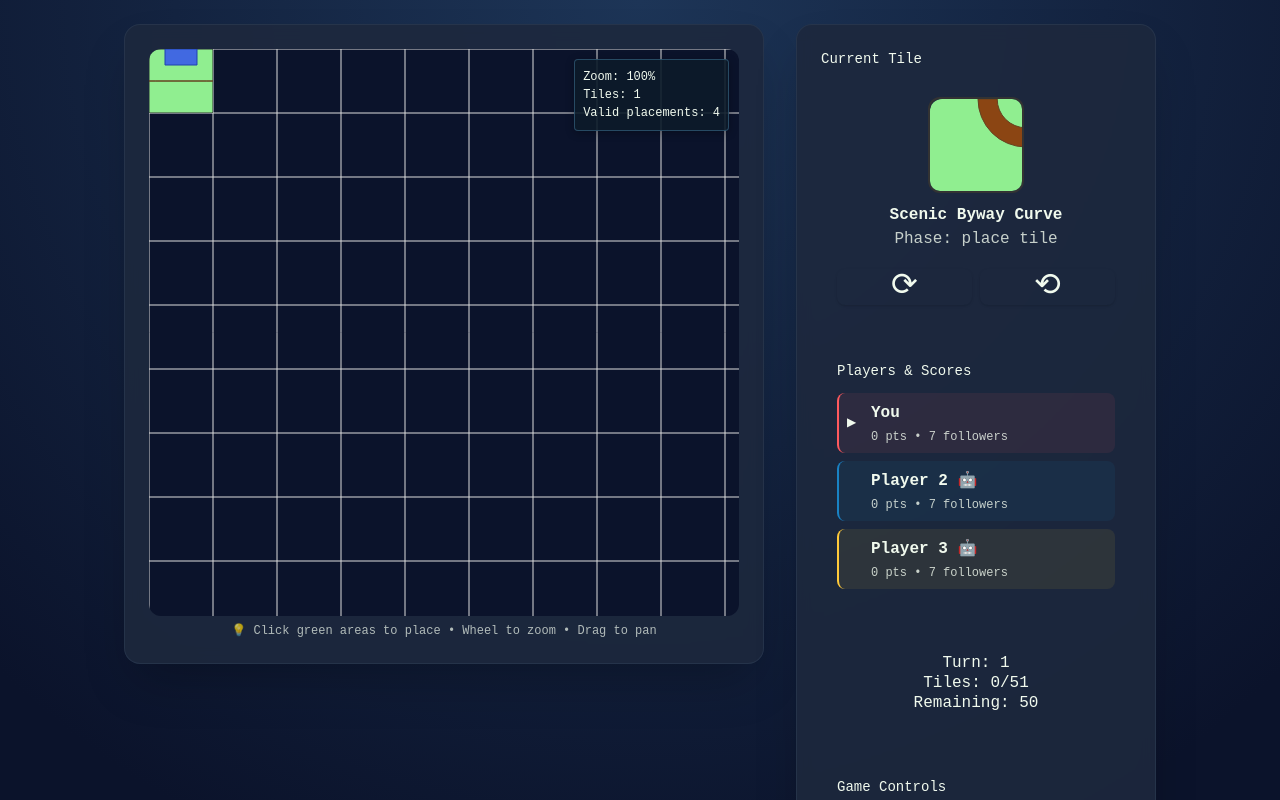
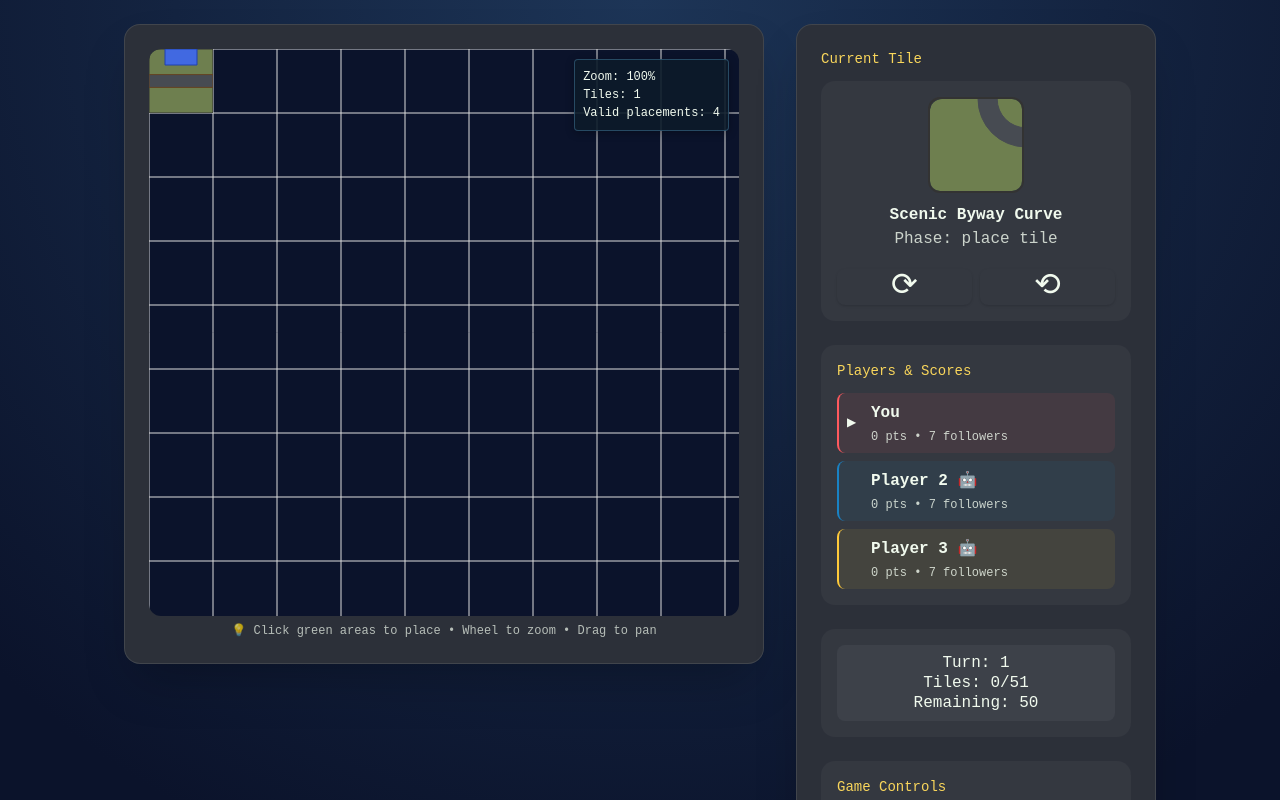
Before and after one commit to slacabos/American-Title-Trails, a React (Vite) app: page / in a window 1280 px wide. Both pictures are taken after a click on the button "🚀 Start Game". Shown: the top 800 px of the page. Built offline with nearby package versions, Linux system fonts and the light colour scheme; a web font is replaced by a local one.

Commit message:
Improve colours and road rendering

```diff
--- a/src/App.tsx
+++ b/src/App.tsx
@@ -28,14 +28,14 @@ const App: React.FC = () => {
       </main>
 
       {gameStarted && (
-        <footer className="bg-slate-800/90 backdrop-blur-sm border-t border-slate-700/50 p-4 flex items-center justify-center gap-4">
+        <footer className="bg-card backdrop-blur-sm border-t border-border p-4 flex items-center justify-center gap-4">
           <img
             src="/src/assets/icon.png"
             alt="American Tile Trails Game Icon"
             className="w-8 h-8 rounded-md"
           />
           <div className="text-center">
-            <h1 className="text-sm text-yellow-400 font-game mb-1">
+            <h1 className="text-sm text-accent font-game mb-1">
               American Tile Trails
             </h1>
             <p className="text-xs opacity-80 leading-tight font-game">
--- a/src/components/GameBoard.tsx
+++ b/src/components/GameBoard.tsx
@@ -164,7 +164,7 @@ const GameBoard: React.FC<GameBoardProps> = ({ players, onReset }) => {
 
   return (
     <>
-      <div className="relative bg-slate-800/90 backdrop-blur-sm border border-slate-700/50 rounded-2xl p-6 shadow-2xl max-h-[80vh] flex flex-col">
+      <div className="relative bg-card backdrop-blur-sm border border-border rounded-2xl p-6 shadow-2xl max-h-[80vh] flex flex-col">
         <BoardCanvas
           board={gameState.board}
           currentTile={gameState.currentTile}
@@ -179,8 +179,8 @@ const GameBoard: React.FC<GameBoardProps> = ({ players, onReset }) => {
         )}
 
         {gameState.phase === GamePhase.CLAIM_FEATURE && (
-          <div className="mt-3 p-3 bg-game-accent/10 rounded-lg border border-game-accent/20">
-            <h3 className="m-0 mb-2 text-xs text-game-accent font-game">
+          <div className="mt-3 p-3 bg-accent/10 rounded-lg border border-accent/20">
+            <h3 className="m-0 mb-2 text-xs text-accent font-game">
               Claim a Feature
             </h3>
             <p className="text-xs opacity-80 mb-3 leading-tight font-game">
@@ -227,13 +227,13 @@ const GameBoard: React.FC<GameBoardProps> = ({ players, onReset }) => {
         )}
       </div>
 
-      <aside className="bg-slate-800/90 backdrop-blur-sm border border-slate-700/50 rounded-2xl p-6 flex flex-col gap-6 shadow-2xl">
+      <aside className="bg-card backdrop-blur-sm border border-border rounded-2xl p-6 flex flex-col gap-6 shadow-2xl">
         <section>
-          <h2 className="m-0 mb-3 text-sm text-game-accent font-game">
+          <h2 className="m-0 mb-3 text-sm text-accent font-game">
             Current Tile
           </h2>
           {gameState.currentTile ? (
-            <div className="bg-game-bg-primary/30 rounded-xl p-4 flex flex-col items-center gap-3">
+            <div className="bg-muted/30 rounded-xl p-4 flex flex-col items-center gap-3">
               <TileRenderer
                 tile={gameState.currentTile}
                 size={96}
@@ -278,8 +278,8 @@ const GameBoard: React.FC<GameBoardProps> = ({ players, onReset }) => {
         </section>
 
         {showHelp && (
-          <section className="bg-game-bg-primary/30 rounded-xl p-4">
-            <h2 className="m-0 mb-3 text-sm text-game-accent font-game">
+          <section className="bg-muted/30 rounded-xl p-4">
+            <h2 className="m-0 mb-3 text-sm text-accent font-game">
               Quick Guide
             </h2>
             <div>
@@ -342,8 +342,8 @@ const GameBoard: React.FC<GameBoardProps> = ({ players, onReset }) => {
           </section>
         )}
 
-        <section className="bg-game-bg-primary/30 rounded-xl p-4">
-          <h2 className="m-0 mb-3 text-sm text-game-accent font-game">
+        <section className="bg-muted/30 rounded-xl p-4">
+          <h2 className="m-0 mb-3 text-sm text-accent font-game">
             Players & Scores
           </h2>
           <ul className="list-none m-0 p-0 flex flex-col gap-2">
@@ -373,8 +373,8 @@ const GameBoard: React.FC<GameBoardProps> = ({ players, onReset }) => {
           </ul>
         </section>
 
-        <section className="bg-game-bg-primary/30 rounded-xl p-4">
-          <div className="text-xxs text-center p-2 bg-game-bg-primary/50 rounded-md leading-tight font-game">
+        <section className="bg-muted/30 rounded-xl p-4">
+          <div className="text-xxs text-center p-2 bg-secondary/50 rounded-md leading-tight font-game">
             <div>Turn: {gameState.turnNumber}</div>
             <div>
               Tiles: {tileStats.placed}/{tileStats.total}
@@ -383,8 +383,8 @@ const GameBoard: React.FC<GameBoardProps> = ({ players, onReset }) => {
           </div>
         </section>
 
-        <section className="bg-game-bg-primary/30 rounded-xl p-4 flex flex-col gap-1">
-          <h2 className="m-0 text-sm text-game-accent font-game mb-2">
+        <section className="bg-muted/30 rounded-xl p-4 flex flex-col gap-1">
+          <h2 className="m-0 text-sm text-accent font-game mb-2">
             Game Controls
           </h2>
           <Button
@@ -403,8 +403,8 @@ const GameBoard: React.FC<GameBoardProps> = ({ players, onReset }) => {
           </Button>
         </section>
 
-        <section className="bg-game-bg-primary/30 rounded-xl p-4">
-          <h2 className="m-0 mb-3 text-sm text-game-accent font-game">
+        <section className="bg-muted/30 rounded-xl p-4">
+          <h2 className="m-0 mb-3 text-sm text-accent font-game">
             Activity Log
           </h2>
           <ul className="list-none m-0 p-0 flex flex-col gap-1 max-h-48 overflow-y-auto">
--- /dev/null
+++ b/src/constants/colors.ts
@@ -0,0 +1,40 @@
+// Game color palette - centralized color constants
+// These colors match the design system defined in tailwind.config.js
+
+export const GAME_COLORS = {
+  // Primary theme colors
+  primary: "#E84B26", // Bright orange-red - Action buttons, key highlights
+  accent: "#F9D65B", // Warm yellow - Headings, neon edges, focus rings
+  asphalt: "#2C3039", // Blue-gray - Backgrounds, road textures
+  costco: "#4169E1", // Soft coral - Costco buildings
+  grass: "#6E7F4F", // Olive green - Map elements, tiles
+  road: "#474B52", // Neutral gray - Secondary surfaces
+  neutral: "#1F2229", // Deep navy-gray - App shell, footer, dark UI
+
+  // Text colors
+  text: "#f1faee", // Light text color for contrast
+
+  // Legacy/computed colors
+  foreground: "#f1faee",
+} as const;
+
+// Tile-specific color mapping for easy reference
+export const TILE_COLORS = {
+  field: GAME_COLORS.grass, // Background fields
+  road: GAME_COLORS.road, // Roads
+  costco: GAME_COLORS.costco, // Costco areas
+  mcdonalds: GAME_COLORS.accent, // McDonald's
+  pennantGold: GAME_COLORS.accent, // Follower pennants
+  pennantOrange: GAME_COLORS.primary, // Follower pennants
+} as const;
+
+// UI color mapping for components
+export const UI_COLORS = {
+  background: GAME_COLORS.neutral,
+  card: GAME_COLORS.asphalt,
+  muted: GAME_COLORS.road,
+  border: `rgba(241, 250, 238, 0.1)`, // Light border with transparency
+  accent: GAME_COLORS.accent,
+  primary: GAME_COLORS.primary,
+  text: GAME_COLORS.text,
+} as const;
--- a/src/index.css
+++ b/src/index.css
@@ -119,37 +119,37 @@ canvas {
 }
 
 .dark {
-  --background: oklch(0.145 0 0);
-  --foreground: oklch(0.985 0 0);
-  --card: oklch(0.205 0 0);
-  --card-foreground: oklch(0.985 0 0);
-  --popover: oklch(0.205 0 0);
-  --popover-foreground: oklch(0.985 0 0);
-  --primary: oklch(0.922 0 0);
-  --primary-foreground: oklch(0.205 0 0);
-  --secondary: oklch(0.269 0 0);
-  --secondary-foreground: oklch(0.985 0 0);
-  --muted: oklch(0.269 0 0);
-  --muted-foreground: oklch(0.708 0 0);
-  --accent: oklch(0.269 0 0);
-  --accent-foreground: oklch(0.985 0 0);
-  --destructive: oklch(0.704 0.191 22.216);
-  --border: oklch(1 0 0 / 10%);
-  --input: oklch(1 0 0 / 15%);
-  --ring: oklch(0.556 0 0);
-  --chart-1: oklch(0.488 0.243 264.376);
-  --chart-2: oklch(0.696 0.17 162.48);
-  --chart-3: oklch(0.769 0.188 70.08);
-  --chart-4: oklch(0.627 0.265 303.9);
-  --chart-5: oklch(0.645 0.246 16.439);
-  --sidebar: oklch(0.205 0 0);
-  --sidebar-foreground: oklch(0.985 0 0);
-  --sidebar-primary: oklch(0.488 0.243 264.376);
-  --sidebar-primary-foreground: oklch(0.985 0 0);
-  --sidebar-accent: oklch(0.269 0 0);
-  --sidebar-accent-foreground: oklch(0.985 0 0);
-  --sidebar-border: oklch(1 0 0 / 10%);
-  --sidebar-ring: oklch(0.556 0 0);
+  --background: #1f2229; /* neutral - Deep navy-gray */
+  --foreground: #f1faee; /* Light text */
+  --card: #2c3039; /* asphalt - Blue-gray backgrounds */
+  --card-foreground: #f1faee;
+  --popover: #2c3039; /* asphalt */
+  --popover-foreground: #f1faee;
+  --primary: #e84b26; /* primary - Bright orange-red */
+  --primary-foreground: #f1faee;
+  --secondary: #474b52; /* road - Neutral gray */
+  --secondary-foreground: #f1faee;
+  --muted: #474b52; /* road */
+  --muted-foreground: #f1faee;
+  --accent: #f9d65b; /* accent - Warm yellow */
+  --accent-foreground: #1f2229;
+  --destructive: #e84b26; /* Use primary color for destructive */
+  --border: rgba(241, 250, 238, 0.1); /* Light border */
+  --input: rgba(241, 250, 238, 0.15); /* Light input background */
+  --ring: #f9d65b; /* accent color for focus rings */
+  --chart-1: #e84b26;
+  --chart-2: #f9d65b;
+  --chart-3: #6e7f4f;
+  --chart-4: #474b52;
+  --chart-5: #2c3039;
+  --sidebar: #2c3039; /* asphalt */
+  --sidebar-foreground: #f1faee;
+  --sidebar-primary: #e84b26; /* primary */
+  --sidebar-primary-foreground: #f1faee;
+  --sidebar-accent: #f9d65b; /* accent */
+  --sidebar-accent-foreground: #1f2229;
+  --sidebar-border: rgba(241, 250, 238, 0.1);
+  --sidebar-ring: #f9d65b; /* accent */
 }
 
 @layer base {
--- a/tailwind.config.js
+++ b/tailwind.config.js
@@ -59,29 +59,32 @@ export default {
           4: "var(--chart-4)",
           5: "var(--chart-5)",
         },
-        // Game-specific colors
+        // Game-specific colors - imported from constants/colors.ts
+        // Note: These should match the GAME_COLORS object for consistency
         game: {
-          "bg-primary": "#1d3557", // Main background gradient start
-          "bg-secondary": "#0b132b", // Main background gradient end
-          panel: "rgba(13, 27, 42, 0.85)", // Panel background
-          accent: "#ffca3a", // Yellow accent color
-          text: "#f1faee", // Main text color
-          blue: "#457b9d", // Blue accent
-          "green-start": "#43aa8b", // Button gradient start
-          "green-end": "#277da1", // Button gradient end
-          "blue-start": "#457b9d", // Alt button gradient start
-          "blue-end": "#1d3557", // Alt button gradient end
+          primary: "#E84B26", // Bright orange-red - Action buttons, key highlights
+          accent: "#F9D65B", // Warm yellow - Headings, neon edges, focus rings
+          asphalt: "#2C3039", // Blue-gray - Backgrounds, road textures
+          grass: "#6E7F4F", // Olive green - Map elements, tiles
+          road: "#474B52", // Neutral gray - Secondary surfaces
+          neutral: "#1F2229", // Deep navy-gray - App shell, footer, dark UI
+          text: "#f1faee", // Light text color for contrast
+          // Legacy aliases for backward compatibility
+          "bg-primary": "#2C3039",
+          "bg-secondary": "#1F2229",
+          panel: "rgba(47, 48, 57, 0.85)",
+          blue: "#2C3039",
         },
       },
       backgroundImage: {
         "game-radial":
-          "radial-gradient(circle at top, #1d3557 0%, #0b132b 70%)",
-        "btn-primary": "linear-gradient(135deg, #f59e0b 0%, #d97706 100%)",
-        "btn-secondary": "linear-gradient(135deg, #457b9d 0%, #1d3557 100%)",
+          "radial-gradient(circle at top, #2C3039 0%, #1F2229 70%)",
+        "btn-primary": "linear-gradient(135deg, #E84B26 0%, #d63e1f 100%)",
+        "btn-secondary": "linear-gradient(135deg, #474B52 0%, #2C3039 100%)",
         "btn-primary-hover":
-          "linear-gradient(135deg, #fbbf24 0%, #f59e0b 100%)",
+          "linear-gradient(135deg, #f55d3a 0%, #E84B26 100%)",
         "btn-secondary-hover":
-          "linear-gradient(135deg, #6c9bd1 0%, #2d4a6b 100%)",
+          "linear-gradient(135deg, #5a5e67 0%, #474B52 100%)",
       },
       boxShadow: {
         game: "0 20px 40px rgba(0, 0, 0, 0.4)",
```
Also changed, not shown: src/components/BoardCanvas.tsx (+26 -11 lines), src/components/GameSetup.tsx (+6 -6 lines), src/components/TileRenderer.tsx (+35 -11 lines).
